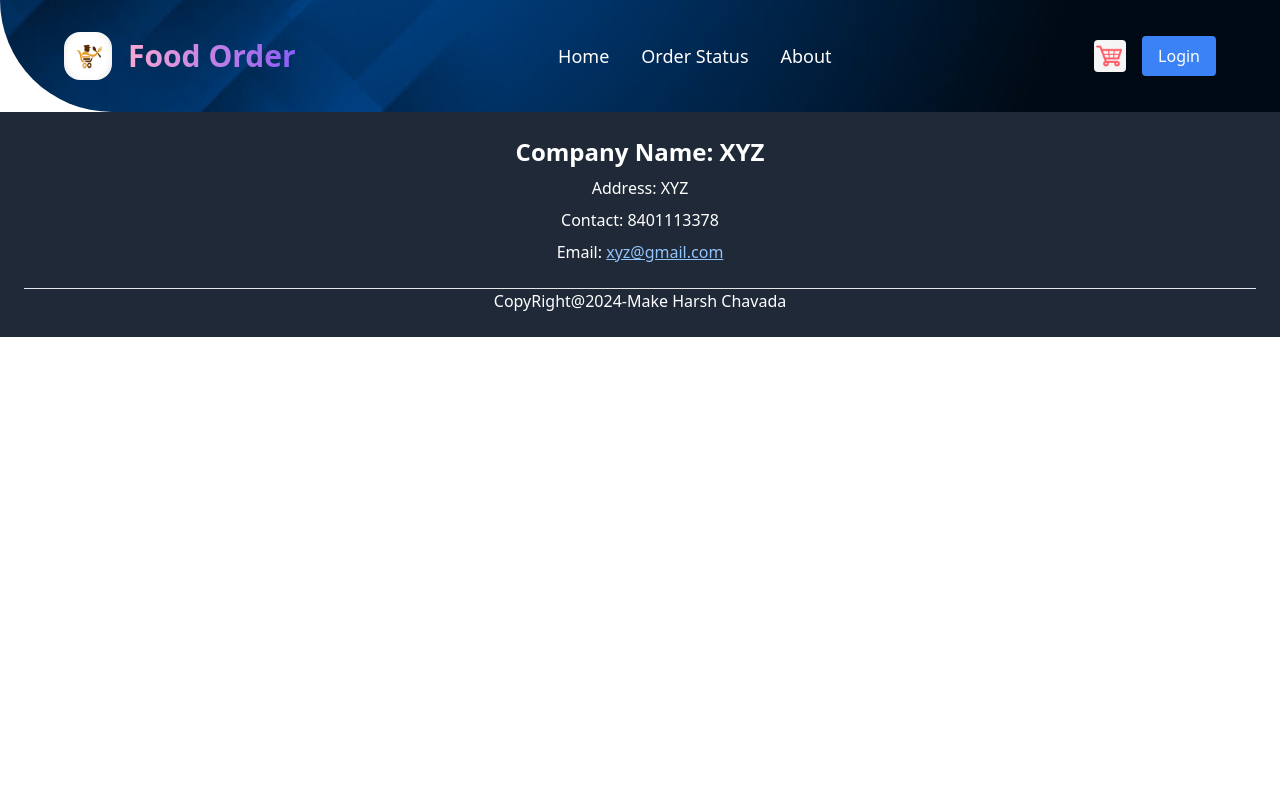
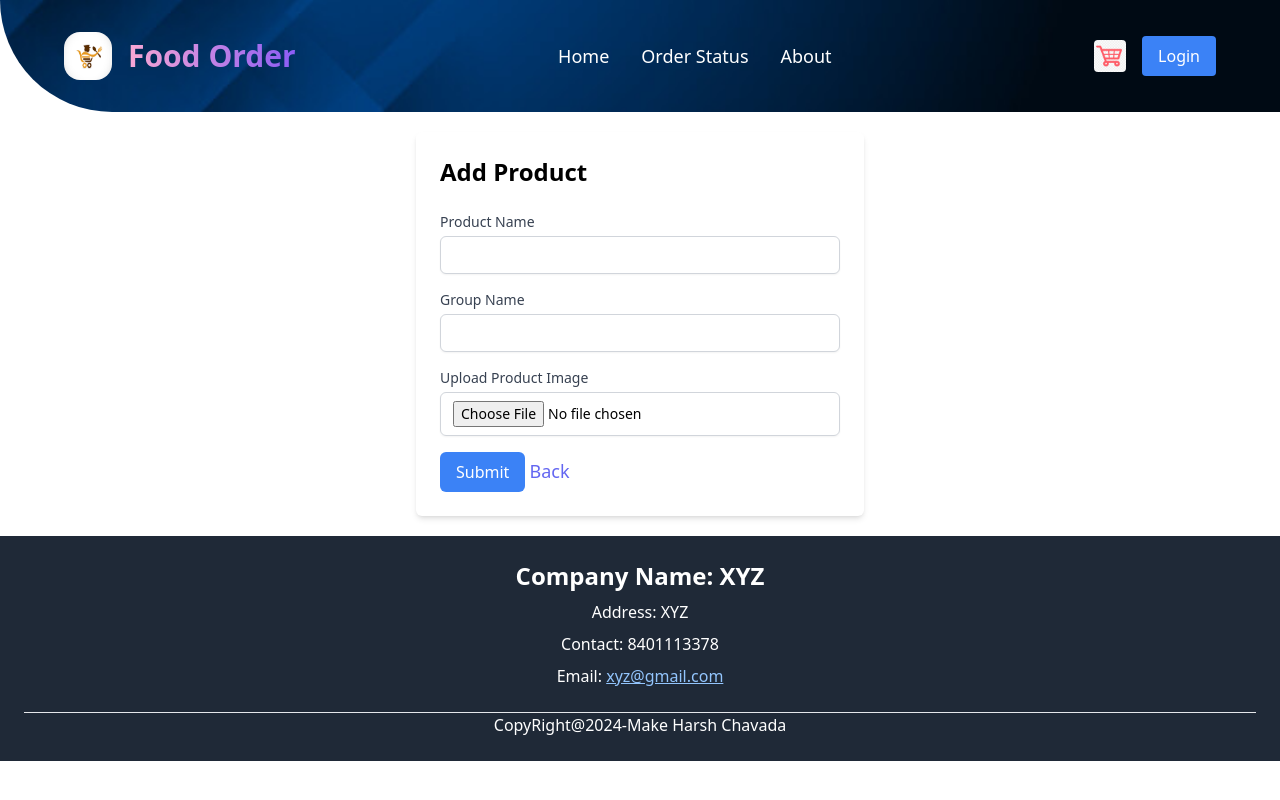
Before and after one commit to Harsh122002/foodorderFrontend, a React (Create React App) app: page /addProduct in a window 1280 px wide. Built offline with nearby package versions, Linux system fonts and the light colour scheme.

Commit message:
Add Product ui.

```diff
--- a/src/App.js
+++ b/src/App.js
@@ -15,6 +15,7 @@ import ResetPassword from "./pages/resetpassword";
 import AdminLogin from "./pages/admin";
 import AdminDashboard from "./pages/adminDashBoard";
 import AddGroup from "./pages/addGroup";
+import AddProduct from "./pages/addProduct";
 
 function App() {
   return (
@@ -37,6 +38,7 @@ function AppContent() {
       <Routes>
         <Route path="/login" element={<Login />} />
         <Route path="/addGroup" element={<AddGroup />} />
+        <Route path="/addProduct" element={<AddProduct />} />
         <Route path="/register" element={<Register />} />
         <Route path="/resetpassword" element={<ResetPassword />} />
         <Route path="/dashboard" element={<Dashboard />} />
--- a/src/pages/addGroup.jsx
+++ b/src/pages/addGroup.jsx
@@ -1,6 +1,6 @@
 import React, { useState } from "react";
 import axios from "axios";
-import { useNavigate } from "react-router-dom";
+import { useNavigate, Link } from "react-router-dom";
 
 export default function AddGroup() {
   const [groupName, setGroupName] = useState("");
@@ -52,7 +52,7 @@ export default function AddGroup() {
   };
 
   return (
-    <div className="max-w-md mx-auto p-6 bg-white rounded-md shadow-md">
+    <div className="max-w-md mx-auto p-6 bg-white rounded-md shadow-md mt-5 mb-5">
       <h2 className="text-2xl font-bold mb-6">Add Group</h2>
       <form onSubmit={handleSubmit}>
         <div className="mb-4">
@@ -93,6 +93,13 @@ export default function AddGroup() {
         >
           Submit
         </button>
+        {"  "}
+        <Link
+          to="/adminDashBoard"
+          className="text-lg text-indigo-500 hover:underline block sm:inline-block mb-2 sm:mb-0"
+        >
+          Back
+        </Link>
       </form>
     </div>
   );
--- /dev/null
+++ b/src/pages/addProduct.jsx
@@ -0,0 +1,75 @@
+import React from "react";
+import { useState } from "react";
+import { Link } from "react-router-dom";
+
+export default function AddProduct() {
+  const [groupName, setGroupName] = useState("");
+  const [imageFile, setImageFile] = useState(null);
+  const [productName, setProductName] = useState("");
+
+  return (
+    <div className="max-w-md mx-auto  p-6 bg-white rounded-md shadow-md mt-5 mb-5">
+      <h2 className="text-2xl font-bold mb-6">Add Product</h2>
+      <form>
+        <div className="mb-4">
+          <label
+            htmlFor="productName"
+            className="block text-sm font-medium text-gray-700"
+          >
+            Product Name
+          </label>
+          <input
+            type="text"
+            id="productName"
+            className="mt-1 block w-full px-3 py-2 border border-gray-300 rounded-md shadow-sm focus:outline-none focus:ring-blue-500 focus:border-blue-500 sm:text-sm"
+            value={productName}
+            required
+          />
+        </div>
+        <div className="mb-4">
+          <label
+            htmlFor="groupName"
+            className="block text-sm font-medium text-gray-700"
+          >
+            Group Name
+          </label>
+          <input
+            type="text"
+            id="groupName"
+            className="mt-1 block w-full px-3 py-2 border border-gray-300 rounded-md shadow-sm focus:outline-none focus:ring-blue-500 focus:border-blue-500 sm:text-sm"
+            value={groupName}
+            required
+          />
+        </div>
+        <div className="mb-4">
+          <label
+            htmlFor="imageFile"
+            className="block text-sm font-medium text-gray-700"
+          >
+            Upload Product Image
+          </label>
+          <input
+            type="file"
+            id="imageFile"
+            accept="image/*"
+            className="mt-1 block w-full px-3 py-2 border border-gray-300 rounded-md shadow-sm focus:outline-none focus:ring-blue-500 focus:border-blue-500 sm:text-sm"
+            required
+          />
+        </div>
+        <button
+          type="submit"
+          className="bg-blue-500 text-white py-2 px-4 rounded-md hover:bg-blue-600 focus:outline-none focus:ring-2 focus:ring-blue-500 focus:ring-opacity-50"
+        >
+          Submit
+        </button>
+        {"  "}
+        <Link
+          to="/adminDashBoard"
+          className="text-lg text-indigo-500 hover:underline block sm:inline-block mb-2 sm:mb-0"
+        >
+          Back
+        </Link>
+      </form>
+    </div>
+  );
+}
--- a/src/pages/adminDashBoard.jsx
+++ b/src/pages/adminDashBoard.jsx
@@ -4,8 +4,12 @@ import { useNavigate } from "react-router-dom";
 export default function AdminDashboard() {
   const navigate = useNavigate();
 
-  const handleButtonClick = () => {
+  const handleGroupAdd = () => {
     navigate("/addGroup"); // Replace '/next-page' with the actual path you want to navigate to
+  };
+
+  const handleProductAdd = () => {
+    navigate("/addProduct"); // Replace '/next-page' with the actual path you want to navigate to
   };
   return (
     <div className="flex flex-col items-center justify-center min-h-screen">
@@ -16,13 +20,16 @@ export default function AdminDashboard() {
         <div className="flex flex-nowrap">
           <button
             className="bg-blue-500 w-48 h-16 text-white px-4 py-2 rounded-2xl hover:bg-blue-600 focus:outline-none focus:ring-2 focus:ring-blue-500 focus:ring-opacity-50 shadow-2xl"
-            onClick={handleButtonClick}
+            onClick={handleGroupAdd}
           >
             Food Group Add
           </button>
         </div>
         <div className="flex flex-nowrap">
-          <button className="bg-blue-500 w-48 h-16 text-white px-4 py-2 rounded-2xl hover:bg-blue-600 focus:outline-none focus:ring-2 focus:ring-green-500 focus:ring-opacity-50 shadow-2xl">
+          <button
+            className="bg-blue-500 w-48 h-16 text-white px-4 py-2 rounded-2xl hover:bg-blue-600 focus:outline-none focus:ring-2 focus:ring-green-500 focus:ring-opacity-50 shadow-2xl"
+            onClick={handleProductAdd}
+          >
             Product Add
           </button>
         </div>
```
